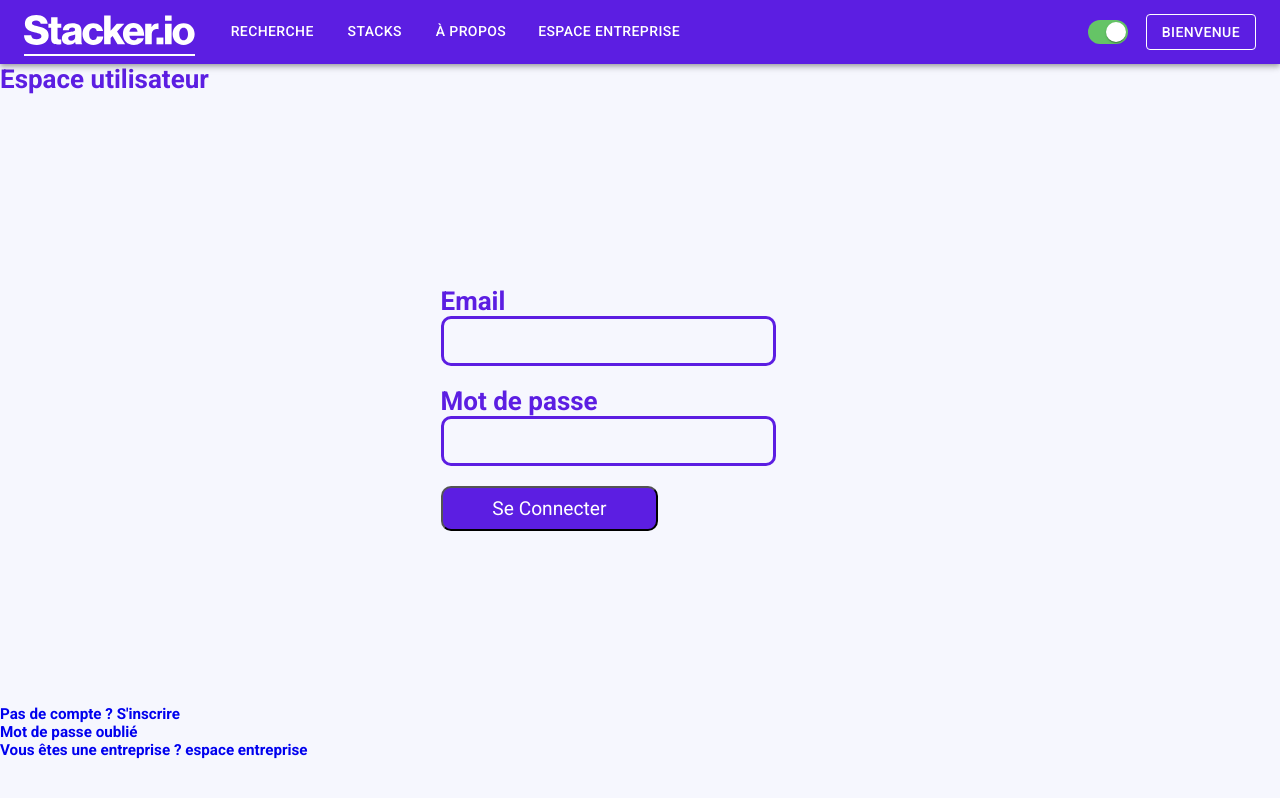
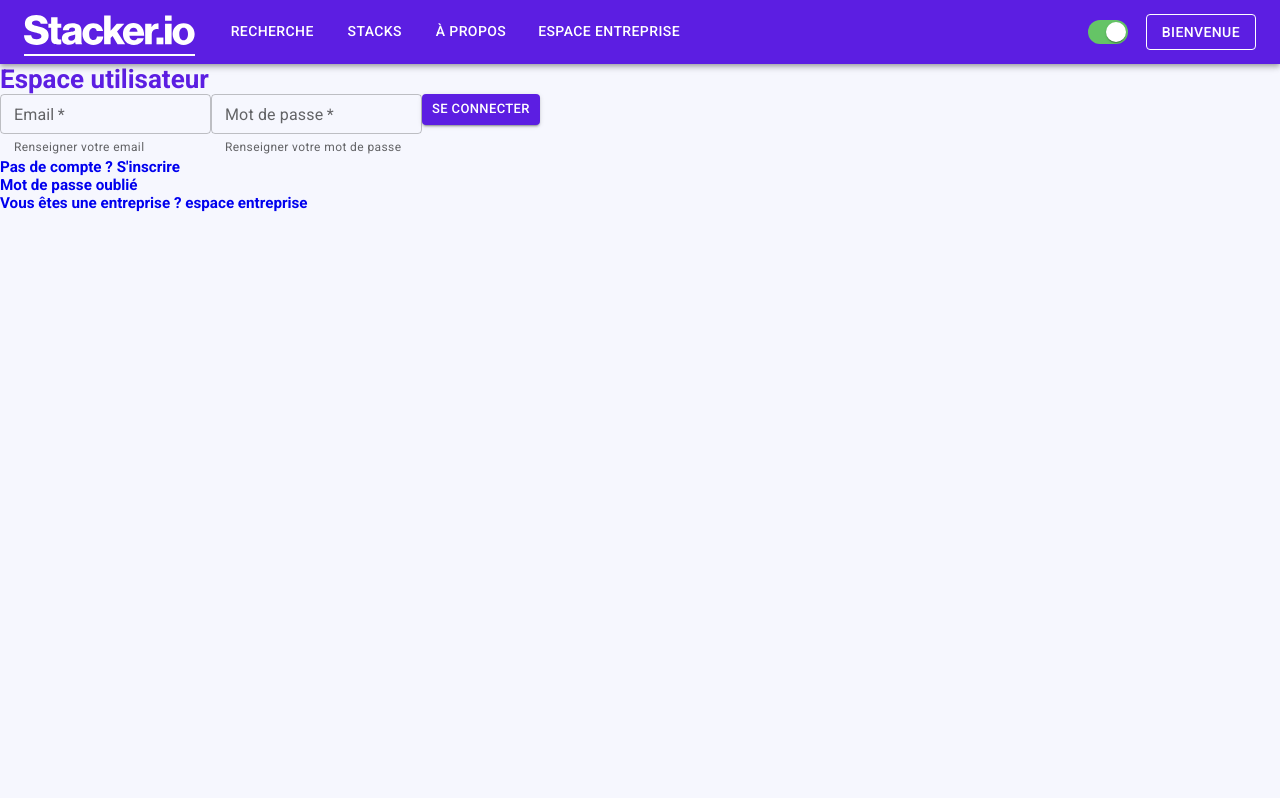
Before and after one commit to BFH92/front_stacker, a React (Create React App) app: page /user/sign-in in a window 1280 px wide. Built offline with nearby package versions, Linux system fonts and the light colour scheme.

Commit message:
first step ok need add paterns

```diff
--- a/src/Components/Forms/SignInForm/index.jsx
+++ b/src/Components/Forms/SignInForm/index.jsx
@@ -1,59 +1,49 @@
 import React from "react";
 //styles
-import './sign_in_form.scss';
+//import './sign_in_form.scss';
 //formvalidation
-import { useForm } from "react-hook-form";
-import { ErrorMessage } from '@hookform/error-message';
+import { useTheme } from "@mui/material";
+import TextField from "@mui/material/TextField";
+import UIButton from "../../UIButton";
 
 const SignInForm = ({ user }) => {
-  const {
-    register,
-    handleSubmit,
-    formState: { errors },
-  } = useForm({
-    defaultValues: {
-      email: user.email,
-      password: user.password,
-    },
-  });
+  const theme = useTheme();
   return (
     <>
       <div className="form__container--signin">
-        <form className="form">
-          <div className="input__container">
-            <label>
-              Email
-              <input
-                type="text"
-                {...register("email", {
-                  required: true,
-                  pattern: /[a-z0-9!#$%&'*+/=?^_`{|}~-]+(?:\.[a-z0-9!#$%&'*+/=?^_`{|}~-]+)*@(?:[a-z0-9](?:[a-z0-9-]*[a-z0-9])?\.)+[a-z0-9](?:[a-z0-9-]*[a-z0-9])?/g,
-                })}
+      <form onSubmit={user.SignUp}>
+        <TextField
+          theme={theme}
+          color="primary"
+          label="Email"
+          variant="outlined"
+          required
+          helperText="Renseigner votre email"
+          size="small"
+          defaultValue={user.email}
           onChange={(e) => user.setEmail(e.target.value)}
         />
-            </label>
-            <ErrorMessage
-              errors={errors}
-              name="email"
-              render={() => <p><strong>Email valide requis</strong></p>}
-            />
-            <label>
-              Mot de passe
-              <input
+
+        <TextField
+          theme={theme}
+          color="primary"
+          label="Mot de passe"
+          variant="outlined"
+          required
+          helperText="Renseigner votre mot de passe"
+          size="small"
           type="password"
-                {...register("password", { required: true })}
+          defaultValue={user.password}
           onChange={(e) => user.setPassword(e.target.value)}
         />
-            </label>
-            <ErrorMessage
-              errors={errors}
-              name="password"
-              render={() => <p><strong>Mot de passe requis</strong></p>}
+
+        <UIButton
+          color="primary"
+          size="small"
+          variant="contained"
+          content="Se connecter"
+          type="submit"
         />
-          </div>
-          <button type="submit" onClick={handleSubmit(user.login)}>
-            Se Connecter
-          </button>
       </form>
       </div>
     </>
--- a/src/Components/Forms/SignUpForm/index.jsx
+++ b/src/Components/Forms/SignUpForm/index.jsx
@@ -1,68 +1,48 @@
 import React, { useState } from "react";
-// import "./sign_up_form.scss";
-import { useForm } from "react-hook-form";
-import { ErrorMessage } from '@hookform/error-message';
+//import "./sign_up_form.scss";
 import { useTheme } from "@mui/material";
-import TextField from '@mui/material/TextField';
+import TextField from "@mui/material/TextField";
 import UIButton from "../../UIButton";
 
 const SignUpForm = ({ user }) => {
-  const theme= useTheme();
+  const theme = useTheme();
 
-  const {
-    register,
-    handleSubmit,
-    formState: { errors },
-  } = useForm({
-    defaultValues: {
-      email: user.email,
-      password: user.password,
-    },
-  });
 
   return (
-
     <div className="form__container--signup">
+      <form onSubmit={user.SignUp}>
         <TextField
           theme={theme}
           color="primary"
           label="Email"
           variant="outlined"
+          required
+          helperText="Incorrect entry."
           size="small"
-        {...register("email", {
-          required: true,
-          pattern: /[a-z0-9!#$%&'*+/=?^_`{|}~-]+(?:\.[a-z0-9!#$%&'*+/=?^_`{|}~-]+)*@(?:[a-z0-9](?:[a-z0-9-]*[a-z0-9])?\.)+[a-z0-9](?:[a-z0-9-]*[a-z0-9])?/g,
-        })}
+          defaultValue={user.email}
           onChange={(e) => user.setEmail(e.target.value)}
         />
-      <ErrorMessage
-        errors={errors}
-        name="email"
-        render={() => <p><strong>Email valide requis</strong></p>}
-      />
+
         <TextField
           theme={theme}
           color="primary"
           label="Mot de passe"
           variant="outlined"
+          required
           size="small"
           type="password"
-        {...register("password", { required: true, minLength: 5 })}
+          defaultValue={user.password}
           onChange={(e) => user.setPassword(e.target.value)}
         />
-      <ErrorMessage
-        errors={errors}
-        name="password"
-        render={() => <p><strong>Mot de passe trop court</strong></p>}
-      />
+
         <UIButton
           color="primary"
           size="small"
           variant="contained"
           content="s'inscrire"
           type="submit"
-        onClick={handleSubmit(user.SignUp)}
         />
+      </form>
     </div>
   );
 };
--- a/src/Components/UIButton/index.jsx
+++ b/src/Components/UIButton/index.jsx
@@ -11,6 +11,8 @@ const UIButton = (props) => {
       variant={props.variant}
       size={props.size}
       color={props.color}
+      type={props.type}
+
     >
       {props.content}
     </Button>
--- a/src/Pages/UserSignIn/index.jsx
+++ b/src/Pages/UserSignIn/index.jsx
@@ -13,7 +13,7 @@ const UserSignIn = ({ user }) => {
   const dispatch = useDispatch();
 
   const login = async (e) => {
-
+    e.preventDefault();
     const response = await UsersAuthManager.login(email, password);
     history.push("/");
     response.status === 200
--- a/src/Pages/UserSignUp/index.jsx
+++ b/src/Pages/UserSignUp/index.jsx
@@ -13,7 +13,7 @@ const UserSignUp = ({user}) => {
   const dispatch = useDispatch();
 
   const SignUp = async (e) => {
-    //e.preventDefault();
+    e.preventDefault();
     const response = await UsersAuthManager.register(email, password);
     history.push("/");
     console.log(response.data.user_id);
```
Lines whose indentation alone changed are shown as unchanged.
